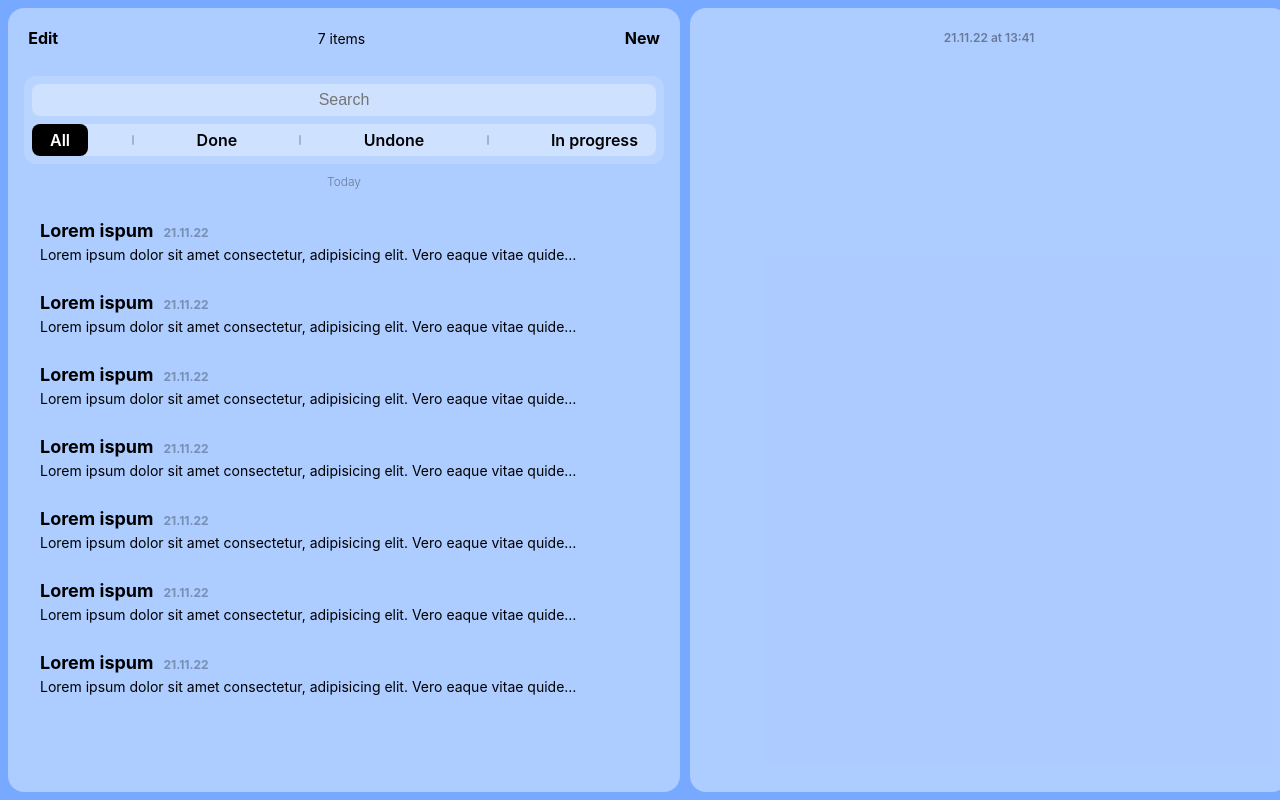
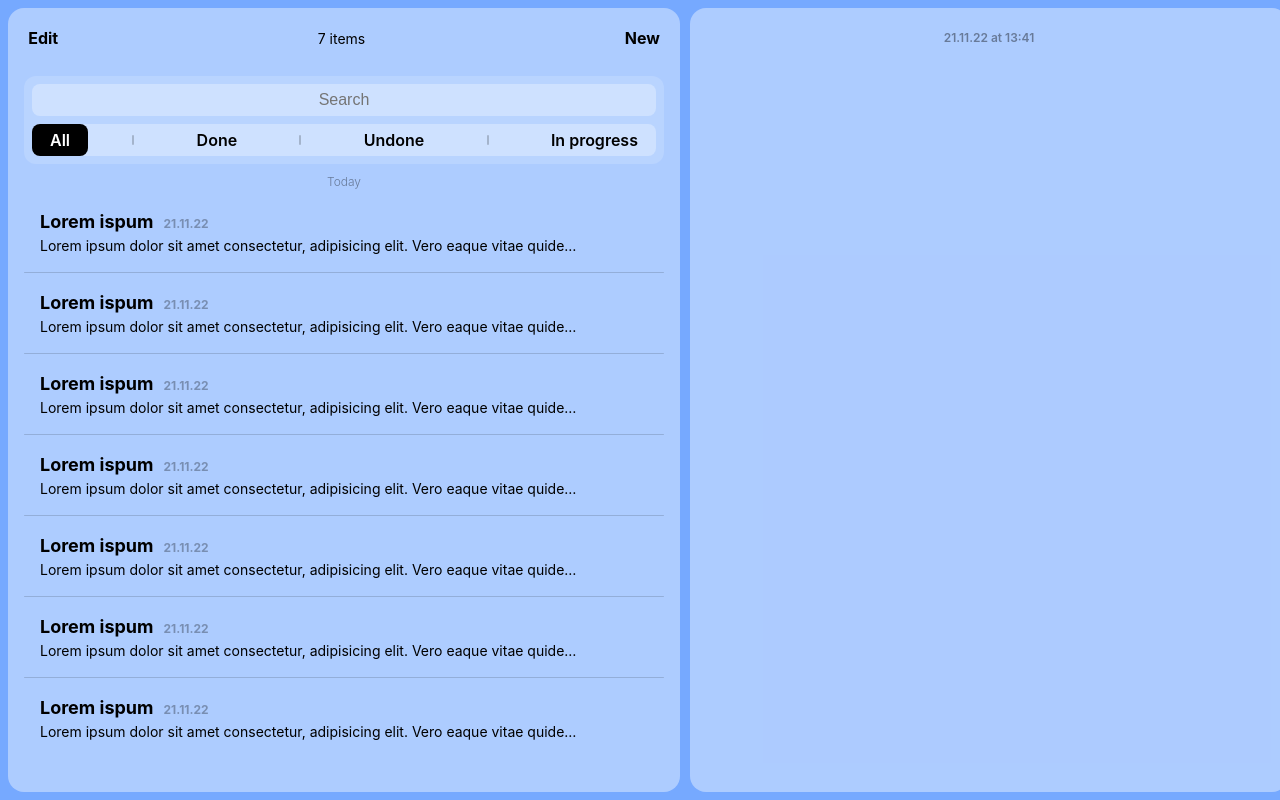
Before and after one commit to kotsudev/notify, a Vue app: page / in a window 1280 px wide. Built offline with nearby package versions, Linux system fonts and the light colour scheme; some icons are missing.

Commit message:
Add dividers between notes

```diff
--- a/src/components/Sidebar/Sidebar.vue
+++ b/src/components/Sidebar/Sidebar.vue
@@ -11,11 +11,17 @@ import Note from "@/components/Note/Note.vue";
   <div class="scroll-wrapper">
     <div class="notes">
       <Note />
+      <div class="divider" />
       <Note />
+      <div class="divider" />
       <Note />
+      <div class="divider" />
       <Note />
+      <div class="divider" />
       <Note />
+      <div class="divider" />
       <Note />
+      <div class="divider" />
       <Note />
     </div>
   </div>
@@ -27,7 +33,14 @@ import Note from "@/components/Note/Note.vue";
   font-size: 12px;
   font-weight: 300;
   text-align: center;
-  margin: 9px 0 18px;
+  margin: 9px 0 9px;
+}
+
+.divider {
+  width: 100%;
+  height: 1px;
+  background-color: rgba(0, 0, 0, 0.15);
+  border-radius: 8px;
 }
 
 .scroll-wrapper {
```
